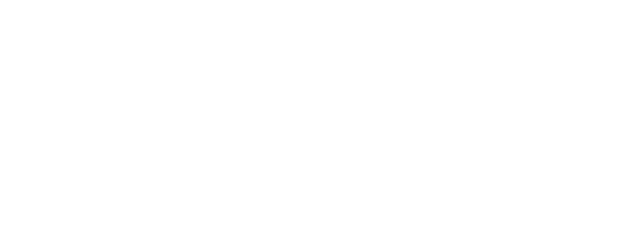
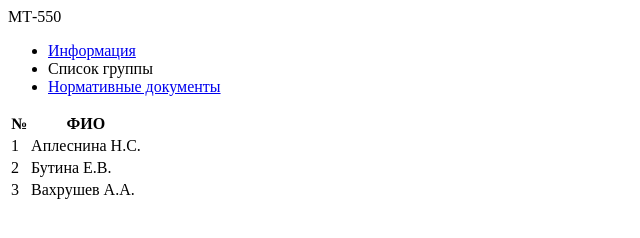
Before and after one commit to Maryam74/zach, a plain HTML site: page page1.html in a window 1280 px wide. Shown: the whole page, without its empty margins (0-640 px from the left). Drawn offline with Linux system fonts and the light colour scheme.

Commit message:
Update page1.html

```diff
--- a/page1.html
+++ b/page1.html
@@ -0,0 +1,31 @@
+ <!doctype html>
+   <html>
+   <head>
+         МТ-550
+         <ul>
+             <li><a href="index.html">Информация</a></li>
+             <li> Список группы</li>
+             <li><a href="page2.html"> Нормативные документы</a></li>
+         </ul>
+<table>
+       <tr>
+         <th>№</th>
+         <th>ФИО</th>
+       </tr>
+       <tr>
+         <td>1</td>
+         <td> Аплеснина Н.С.</td>
+       </tr>
+       <tr>
+         <td>2</td>
+         <td> Бутина Е.В.</td>
+       </tr>
+       <tr>
+         <td>3</td>
+         <td> Вахрушев А.А.</td>
+       </tr>
+      </table>
+
+
+			<link rel="stylesheet" href="style.css">
+		</head>
```
